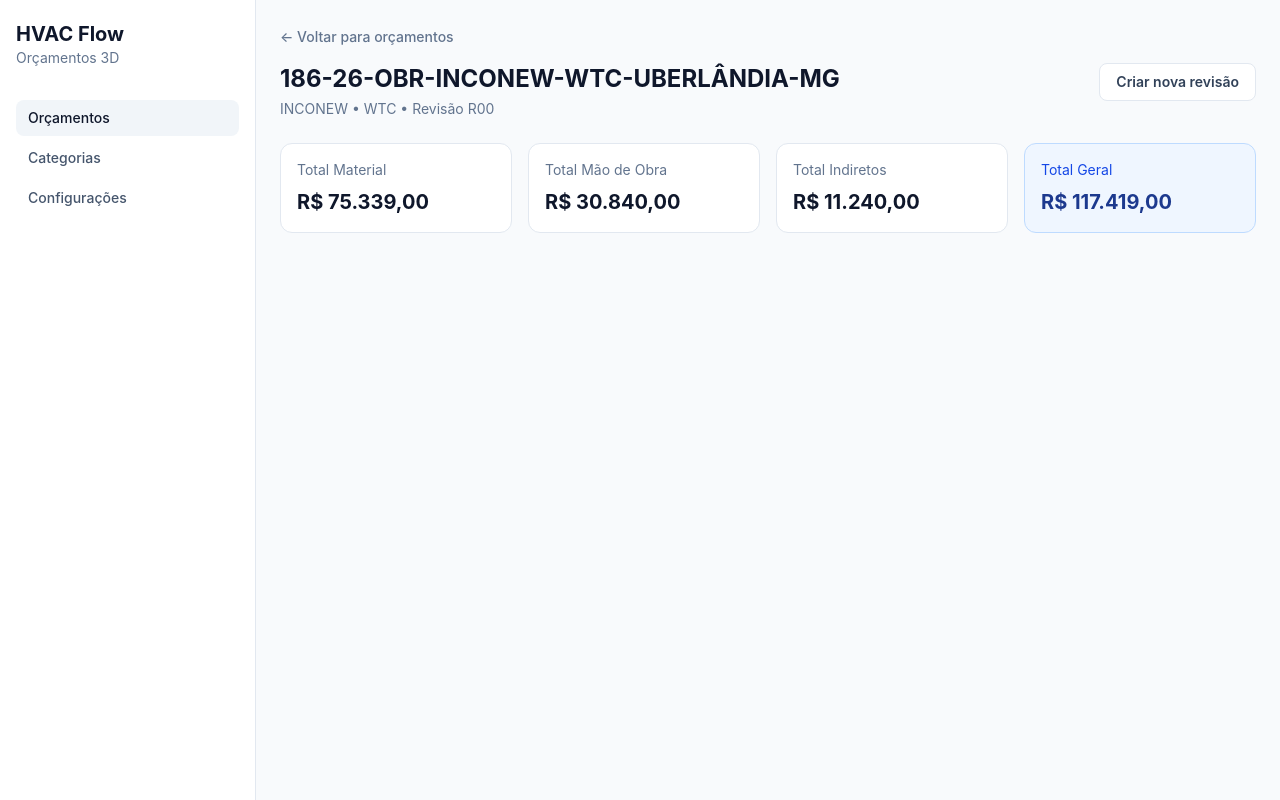
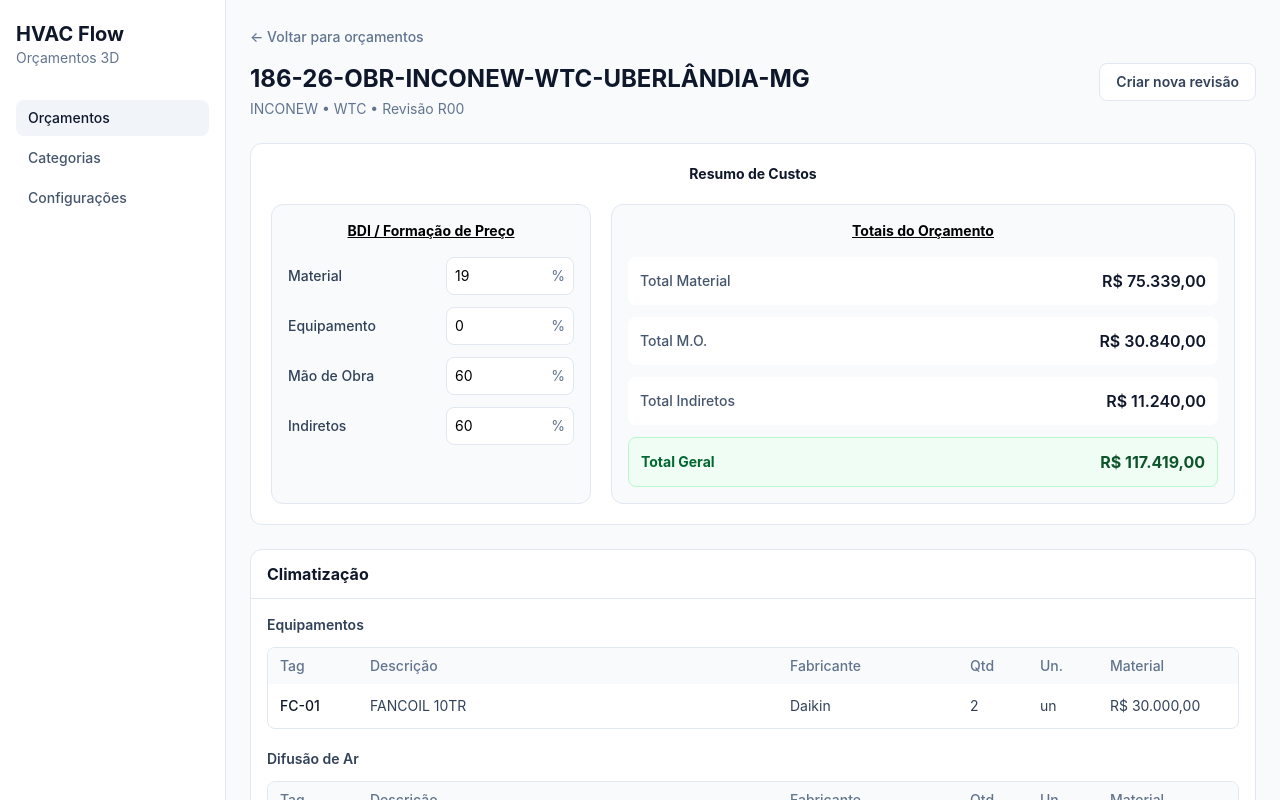
Before and after one commit to olavodario/HVAC-FLOW, a React (Vite) app in the folder frontend/: page / in a window 1280 px wide. Both pictures are taken after a click on the element 768 px from the left and 175 px from the top of the page. Shown: the top 800 px of the page. Built offline with nearby package versions, Linux system fonts and the light colour scheme.

Commit message:
feat: enhance budget management with detailed cost summaries and item categorization

```diff
--- a/frontend/src/App.tsx
+++ b/frontend/src/App.tsx
@@ -3,23 +3,50 @@ import { AppLayout } from "./layouts/AppLayout";
 import { mockOrcamentos } from "./data/mockOrcamento";
 import { OrcamentosPage } from "./pages/OrcamentosPage";
 import { OrcamentoDetalhePage } from "./pages/OrcamentoDetalhePage";
-import type { Orcamento } from "./types/orcamento";
+import type { FormacaoPreco, Orcamento } from "./types/orcamento";
 
 function App() {
-  const [orcamentoSelecionado, setOrcamentoSelecionado] =
-    useState<Orcamento | null>(null);
+  const [orcamentos, setOrcamentos] = useState<Orcamento[]>(mockOrcamentos);
+  const [orcamentoSelecionadoId, setOrcamentoSelecionadoId] = useState<
+    string | null
+  >(null);
+
+  const orcamentoSelecionado =
+    orcamentos.find((orcamento) => orcamento.id === orcamentoSelecionadoId) ??
+    null;
+
+  function atualizarFormacaoPreco(
+    orcamentoId: string,
+    novaFormacaoPreco: FormacaoPreco
+  ) {
+    setOrcamentos((orcamentosAtuais) =>
+      orcamentosAtuais.map((orcamento) =>
+        orcamento.id === orcamentoId
+          ? {
+              ...orcamento,
+              formacaoPreco: novaFormacaoPreco,
+            }
+          : orcamento
+      )
+    );
+  }
 
   return (
     <AppLayout>
       {orcamentoSelecionado ? (
         <OrcamentoDetalhePage
           orcamento={orcamentoSelecionado}
-          onVoltar={() => setOrcamentoSelecionado(null)}
+          onVoltar={() => setOrcamentoSelecionadoId(null)}
+          onAtualizarFormacaoPreco={(novaFormacaoPreco) =>
+            atualizarFormacaoPreco(orcamentoSelecionado.id, novaFormacaoPreco)
+          }
         />
       ) : (
         <OrcamentosPage
-          orcamentos={mockOrcamentos}
-          onSelecionarOrcamento={setOrcamentoSelecionado}
+          orcamentos={orcamentos}
+          onSelecionarOrcamento={(orcamento) =>
+            setOrcamentoSelecionadoId(orcamento.id)
+          }
         />
       )}
     </AppLayout>
--- /dev/null
+++ b/frontend/src/components/ItensPorCategoria.tsx
@@ -0,0 +1,121 @@
+import type { Orcamento } from "../types/orcamento";
+import {
+  calcularTotalIndiretos,
+  calcularTotalItem,
+  calcularTotalMaoObra,
+  calcularTotalMaterial,
+  formatarMoeda,
+} from "../utils/calculosOrcamento";
+
+interface ItensPorCategoriaProps {
+  orcamento: Orcamento;
+}
+
+export function ItensPorCategoria({ orcamento }: ItensPorCategoriaProps) {
+  return (
+    <div className="mt-6 space-y-6">
+      {orcamento.macrogrupos.map((macrogrupo) => (
+        <section
+          key={macrogrupo.id}
+          className="rounded-xl border border-slate-200 bg-white"
+        >
+          <div className="border-b border-slate-200 px-4 py-3">
+            <h3 className="text-base font-bold text-slate-900">
+              {macrogrupo.nome}
+            </h3>
+          </div>
+
+          <div className="space-y-5 p-4">
+            {macrogrupo.categorias.map((categoria) => (
+              <div key={categoria.id}>
+                <h4 className="mb-3 text-sm font-semibold text-slate-700">
+                  {categoria.nome}
+                </h4>
+
+                <div className="overflow-hidden rounded-lg border border-slate-200">
+                  <table className="w-full table-fixed border-collapse text-left text-sm">
+                    <thead className="bg-slate-50 text-slate-500">
+                      <tr>
+                        <th className="w-[90px] px-3 py-2 font-medium">Tag</th>
+                        <th className="w-[420px] px-3 py-2 font-medium">Descrição</th>
+                        <th className="w-[180px] px-3 py-2 font-medium">Fabricante</th>
+                        <th className="w-[70px] px-3 py-2 font-medium">Qtd</th>
+                        <th className="w-[70px] px-3 py-2 font-medium">Un.</th>
+                        <th className="w-[140px] px-3 py-2 font-medium">Material</th>
+                        <th className="px-3 py-2 font-medium">M.O.</th>
+                        <th className="px-3 py-2 font-medium">Indiretos</th>
+                        <th className="px-3 py-2 font-medium">Total</th>
+                      </tr>
+                    </thead>
+
+                    <tbody className="divide-y divide-slate-100">
+                      {categoria.itens.map((item) => (
+                        <tr key={item.id} className="hover:bg-slate-50">
+                          <td className="px-3 py-3 font-medium text-slate-900">
+                            {item.tag}
+                          </td>
+
+                          <td className="break-words whitespace-normal px-3 py-3 align-top text-slate-700">
+                            {item.descricao}
+                          </td>
+
+                          <td className="px-3 py-3 text-slate-700">
+                            {item.fabricante}
+                          </td>
+
+                          <td className="px-3 py-3 text-slate-700">
+                            {item.quantidade}
+                          </td>
+
+                          <td className="px-3 py-3 text-slate-700">
+                            {item.unidade}
+                          </td>
+
+                          <td className="px-3 py-3 text-slate-700">
+                            {formatarMoeda(
+                              calcularTotalMaterial(
+                                item,
+                                orcamento.formacaoPreco
+                              )
+                            )}
+                          </td>
+
+                          <td className="px-3 py-3 text-slate-700">
+                            {formatarMoeda(
+                              calcularTotalMaoObra(
+                                item,
+                                orcamento.formacaoPreco
+                              )
+                            )}
+                          </td>
+
+                          <td className="px-3 py-3 text-slate-700">
+                            {formatarMoeda(
+                              calcularTotalIndiretos(
+                                item,
+                                orcamento.formacaoPreco
+                              )
+                            )}
+                          </td>
+
+                          <td className="px-3 py-3 font-semibold text-slate-900">
+                            {formatarMoeda(
+                              calcularTotalItem(
+                                item,
+                                orcamento.formacaoPreco
+                              )
+                            )}
+                          </td>
+                        </tr>
+                      ))}
+                    </tbody>
+                  </table>
+                </div>
+              </div>
+            ))}
+          </div>
+        </section>
+      ))}
+    </div>
+  );
+}
--- a/frontend/src/components/ResumoCustos.tsx
+++ b/frontend/src/components/ResumoCustos.tsx
@@ -1,42 +1,130 @@
-import type { Orcamento } from "../types/orcamento";
-import { calcularResumoOrcamento, formatarMoeda } from "../utils/calculosOrcamento";
+import type { FormacaoPreco, Orcamento } from "../types/orcamento";
+import {
+  calcularResumoOrcamento,
+  formatarMoeda,
+} from "../utils/calculosOrcamento";
 
 interface ResumoCustosProps {
   orcamento: Orcamento;
+  onAtualizarFormacaoPreco: (formacaoPreco: FormacaoPreco) => void;
 }
 
-export function ResumoCustos({ orcamento }: ResumoCustosProps) {
+export function ResumoCustos({
+  orcamento,
+  onAtualizarFormacaoPreco,
+}: ResumoCustosProps) {
   const resumo = calcularResumoOrcamento(orcamento);
 
+  function atualizarCampo(campo: keyof FormacaoPreco, valor: string) {
+    onAtualizarFormacaoPreco({
+      ...orcamento.formacaoPreco,
+      [campo]: Number(valor),
+    });
+  }
+
   return (
-    <div className="mt-6 grid grid-cols-1 gap-4 md:grid-cols-4">
-      <div className="rounded-xl border border-slate-200 bg-white p-4">
-        <p className="text-sm text-slate-500">Total Material</p>
-        <strong className="mt-2 block text-xl text-slate-900">
-          {formatarMoeda(resumo.totalMaterial)}
-        </strong>
+    <section className="mt-6 rounded-xl border border-slate-200 bg-white p-5">
+      <h3 className="text-center text-sm font-bold text-slate-900">
+        Resumo de Custos
+      </h3>
+
+      <div className="mt-5 grid grid-cols-1 gap-5 lg:grid-cols-[320px_1fr]">
+        <div className="rounded-xl border border-slate-200 bg-slate-50 p-4">
+          <h4 className="mb-4 text-center text-sm font-bold underline">
+            BDI / Formação de Preço
+          </h4>
+
+          <div className="space-y-3">
+            <CampoBDI
+              label="Material"
+              value={orcamento.formacaoPreco.bdiMaterial}
+              onChange={(valor) => atualizarCampo("bdiMaterial", valor)}
+            />
+
+            <CampoBDI
+              label="Equipamento"
+              value={orcamento.formacaoPreco.bdiEquipamento}
+              onChange={(valor) => atualizarCampo("bdiEquipamento", valor)}
+            />
+
+            <CampoBDI
+              label="Mão de Obra"
+              value={orcamento.formacaoPreco.bdiMaoObra}
+              onChange={(valor) => atualizarCampo("bdiMaoObra", valor)}
+            />
+
+            <CampoBDI
+              label="Indiretos"
+              value={orcamento.formacaoPreco.bdiIndiretos}
+              onChange={(valor) => atualizarCampo("bdiIndiretos", valor)}
+            />
+          </div>
+        </div>
+
+        <div className="rounded-xl border border-slate-200 bg-slate-50 p-4">
+          <h4 className="mb-4 text-center text-sm font-bold underline">
+            Totais do Orçamento
+          </h4>
+
+          <div className="space-y-3">
+            <LinhaTotal titulo="Total Material" valor={resumo.totalMaterial} />
+            <LinhaTotal titulo="Total M.O." valor={resumo.totalMaoObra} />
+            <LinhaTotal titulo="Total Indiretos" valor={resumo.totalIndiretos} />
+
+            <div className="flex items-center justify-between rounded-lg border border-green-200 bg-green-50 px-3 py-3">
+              <span className="text-sm font-bold text-green-800">
+                Total Geral
+              </span>
+
+              <strong className="text-base font-bold text-green-900">
+                {formatarMoeda(resumo.totalGeral)}
+              </strong>
+            </div>
+          </div>
+        </div>
       </div>
+    </section>
+  );
+}
 
-      <div className="rounded-xl border border-slate-200 bg-white p-4">
-        <p className="text-sm text-slate-500">Total Mão de Obra</p>
-        <strong className="mt-2 block text-xl text-slate-900">
-          {formatarMoeda(resumo.totalMaoObra)}
-        </strong>
+interface CampoBDIProps {
+  label: string;
+  value: number;
+  onChange: (valor: string) => void;
+}
+
+function CampoBDI({ label, value, onChange }: CampoBDIProps) {
+  return (
+    <label className="flex items-center justify-between gap-4">
+      <span className="text-sm font-medium text-slate-700">{label}</span>
+
+      <div className="flex w-32 items-center rounded-lg border border-slate-200 bg-white px-2">
+        <input
+          type="number"
+          value={value}
+          onChange={(event) => onChange(event.target.value)}
+          className="w-full border-0 bg-transparent py-2 text-sm outline-none"
+        />
+
+        <span className="text-sm text-slate-500">%</span>
       </div>
+    </label>
+  );
+}
 
-      <div className="rounded-xl border border-slate-200 bg-white p-4">
-        <p className="text-sm text-slate-500">Total Indiretos</p>
-        <strong className="mt-2 block text-xl text-slate-900">
-          {formatarMoeda(resumo.totalIndiretos)}
-        </strong>
-      </div>
+interface LinhaTotalProps {
+  titulo: string;
+  valor: number;
+}
 
-      <div className="rounded-xl border border-blue-200 bg-blue-50 p-4">
-        <p className="text-sm text-blue-700">Total Geral</p>
-        <strong className="mt-2 block text-xl text-blue-900">
-          {formatarMoeda(resumo.totalGeral)}
-        </strong>
-      </div>
+function LinhaTotal({ titulo, valor }: LinhaTotalProps) {
+  return (
+    <div className="flex items-center justify-between rounded-lg bg-white px-3 py-3">
+      <span className="text-sm font-medium text-slate-600">{titulo}</span>
+
+      <strong className="text-base font-semibold text-slate-900">
+        {formatarMoeda(valor)}
+      </strong>
     </div>
   );
 }
--- a/frontend/src/data/mockOrcamento.ts
+++ b/frontend/src/data/mockOrcamento.ts
@@ -52,7 +52,7 @@ export const mockOrcamentos: Orcamento[] = [
               {
                 id: "item-2",
                 tag: "DI-01",
-                descricao: 'DIFUSOR DE INSUFLAMENTO DUPLA DEFLEXÃO 12"x12"',
+                descricao: 'DIFUSOR DE INSUFLAMENTO DUPLA DEFLEXÃO 12"x12" DIFUSOR DE INSUFLAMENTO DUPLA DEFLEXÃO 12"x12"DIFUSOR DE INSUFLAMENTO DUPLA DEFLEXÃO 12"x12" DIFUSOR DE INSUFLAMENTO DUPLA DEFLEXÃO 12"x12" DIFUSOR DE INSUFLAMENTO DUPLA DEFLEXÃO 12"x12"',
                 fabricante: "TROX ou similar",
                 quantidade: 15,
                 unidade: "pc",
--- a/frontend/src/pages/OrcamentoDetalhePage.tsx
+++ b/frontend/src/pages/OrcamentoDetalhePage.tsx
@@ -1,14 +1,17 @@
-import type { Orcamento } from "../types/orcamento";
+import type { FormacaoPreco, Orcamento } from "../types/orcamento";
 import { ResumoCustos } from "../components/ResumoCustos";
+import { ItensPorCategoria } from "../components/ItensPorCategoria";
 
 interface OrcamentoDetalhePageProps {
   orcamento: Orcamento;
   onVoltar: () => void;
+  onAtualizarFormacaoPreco: (formacaoPreco: FormacaoPreco) => void;
 }
 
 export function OrcamentoDetalhePage({
   orcamento,
   onVoltar,
+  onAtualizarFormacaoPreco,
 }: OrcamentoDetalhePageProps) {
   return (
     <>
@@ -36,7 +39,12 @@ export function OrcamentoDetalhePage({
         </button>
       </div>
 
-      <ResumoCustos orcamento={orcamento} />
+      <ResumoCustos
+        orcamento={orcamento}
+        onAtualizarFormacaoPreco={onAtualizarFormacaoPreco}
+      />
+
+      <ItensPorCategoria orcamento={orcamento} />
     </>
   );
 }
```
Also changed, not shown: 1 other file (tests, documents, lock files or other folders).
